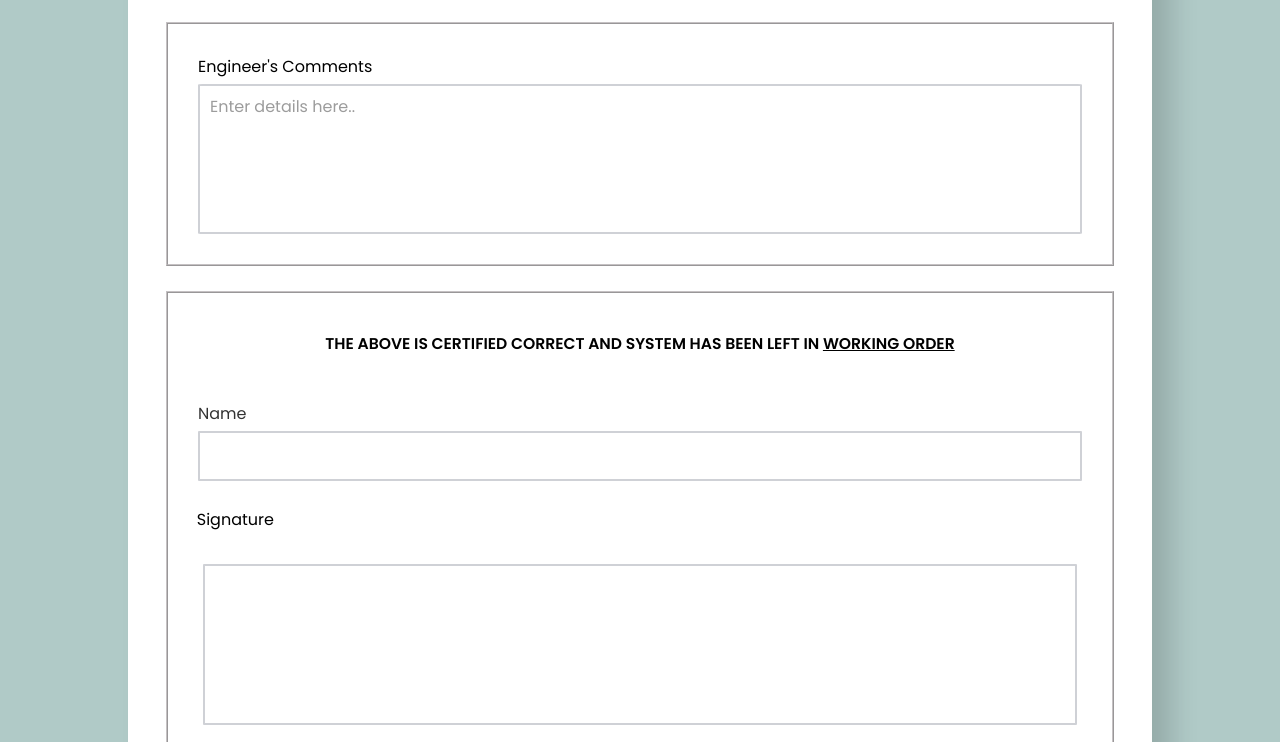
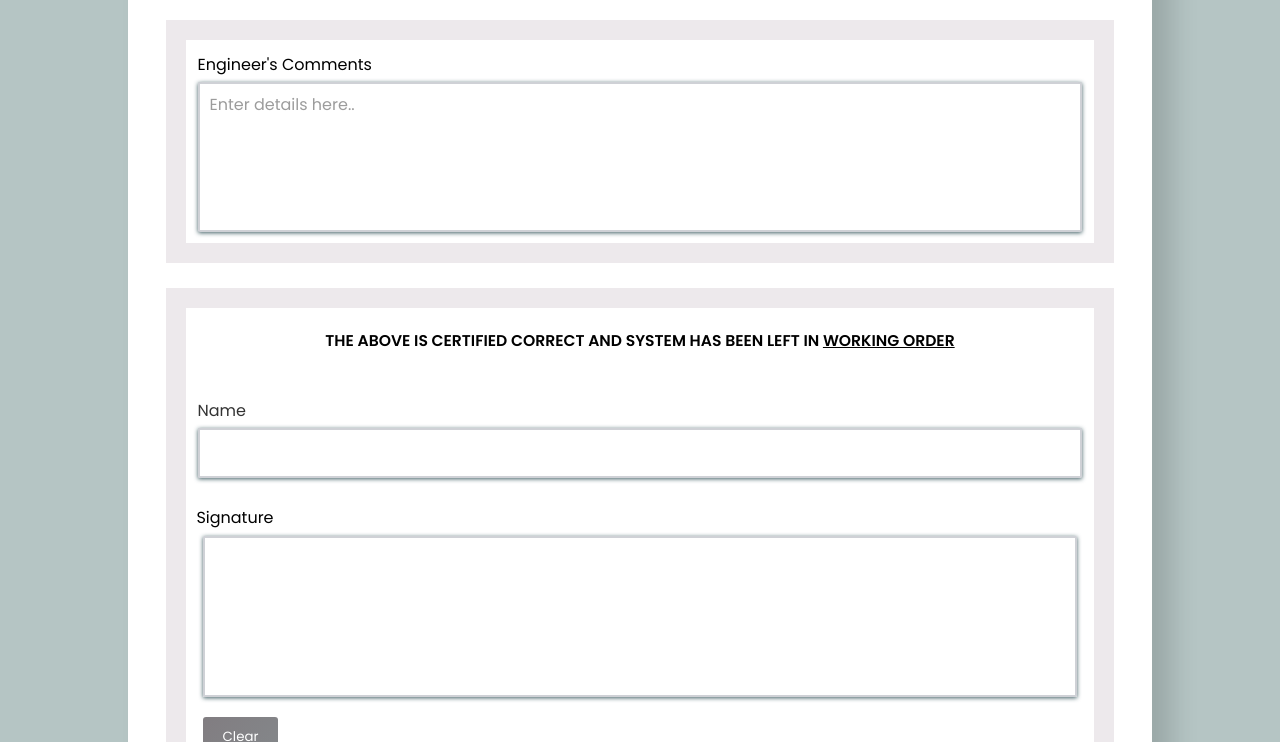
Before and after one commit to Babycowax/master-site-report, a plain HTML site: page index.html in a window 1280 px wide. Shown: the part 909-1651 px from the top of the page. Drawn offline with nearby package versions, Linux system fonts and the light colour scheme; a script that the page names is missing.

Commit message:
Changes made

```diff
--- a/index.html
+++ b/index.html
@@ -74,7 +74,7 @@
                 <br>
 
                 <!--Signature pad 1 -->
-                <label>Signature</label> <br><br>
+                <label>Signature</label> <br>
                 <form id="signatureForm">
                     <div class="signature-pad" id="signaturePad1">
                         <canvas></canvas>
@@ -105,7 +105,7 @@
                     <br>
 
                     <!--Signature 2-->
-                    <label>Engineer's Signature</label> <br><br>
+                    <label>Engineer's Signature</label> <br>
                     <div class="signature-pad" id="signaturePad2">
                         <canvas></canvas>
                     </div>
@@ -123,7 +123,7 @@
                     </div>
                     <br>
                     <!--Signature 3-->
-                    <label>Signature</label> <br><br>
+                    <label>Signature</label> <br>
                     <div class="signature-pad" id="signaturePad3">
                         <canvas></canvas>
                     </div>
@@ -152,7 +152,7 @@
                     </div>
 
                     <br>
-                    <label>Engineer's Signature</label> <br><br>
+                    <label>Engineer's Signature</label> <br>
                     <div class="signature-pad" id="signaturePad4">
                         <canvas></canvas>
                     </div>
--- a/style.css
+++ b/style.css
@@ -13,7 +13,7 @@ body {
     justify-content: center;
     height: 100%;
     width: 100%;
-    background: #b0cac7;
+    background: #b5c5c4;
 }
 
 .container {
@@ -50,12 +50,14 @@ textarea {
     border-radius: 2px;
     border: 2px solid #707070;
     outline: none;
+    box-shadow: 0 1px 4px 0 rgba(0, 0, 50, 0.3)
 }
 
 .outline {
-    border: 2px solid #91898d85;
-    padding: 3%;
-    border-style:ridge;
+    padding: 10px;
+    border-style:solid;
+    border-width: 20px;
+    border-color: #c9bdc756;
 }
 
 textarea::placeholder {
@@ -70,6 +72,7 @@ textarea::placeholder {
 .form .input-box {
     width: 100%;
     margin-top: 10px;
+
 }
 
 .input-box label {
@@ -178,12 +181,16 @@ button#clear {
     height: 100%;
     width: 40%;
     size: 0dvh;
-    background: #da2222;
+    background: #999595;
     border: 1px solid transparent;
     color: #fff;
     font-weight: 600;
     margin: 3% 50% 0% 30%;
 }
+
+.form button:hover{
+    background: rgb(110, 180, 115);
+  }
 
 button#clear span {
     transform: rotate(90deg);
@@ -198,6 +205,7 @@ input {
     border-radius: 0.5%;
     border: 2px solid #cfd1d6;
     margin-top: 5px;
+    box-shadow: 0 1px 4px 0 rgba(34, 70, 77, 0.863)
 }
 
 textarea:focus {
@@ -211,6 +219,7 @@ input:focus {
     border-color: #e2d847;
     box-shadow: 0 0 10px #e4c749;
 }
+
 
 h4 {
     margin-top: 1px;
@@ -227,6 +236,7 @@ h4 {
     border: 2px solid #cfd1d6;
     border-radius: 1px;
     padding: 0 15px;
+    box-shadow: 0 1px 4px 0 rgba(34, 70, 77, 0.863)
 }
 
 button {
@@ -234,8 +244,8 @@ button {
     margin-left: 6.2px;
     padding: 10px 20px;
     background: linear-gradient(130deg,
-            #6f6df4,
-            #2f9e14);
+            #817d81,
+            #84878a);
     color: #ffffff;
     border-radius: 3px;
 }
```
